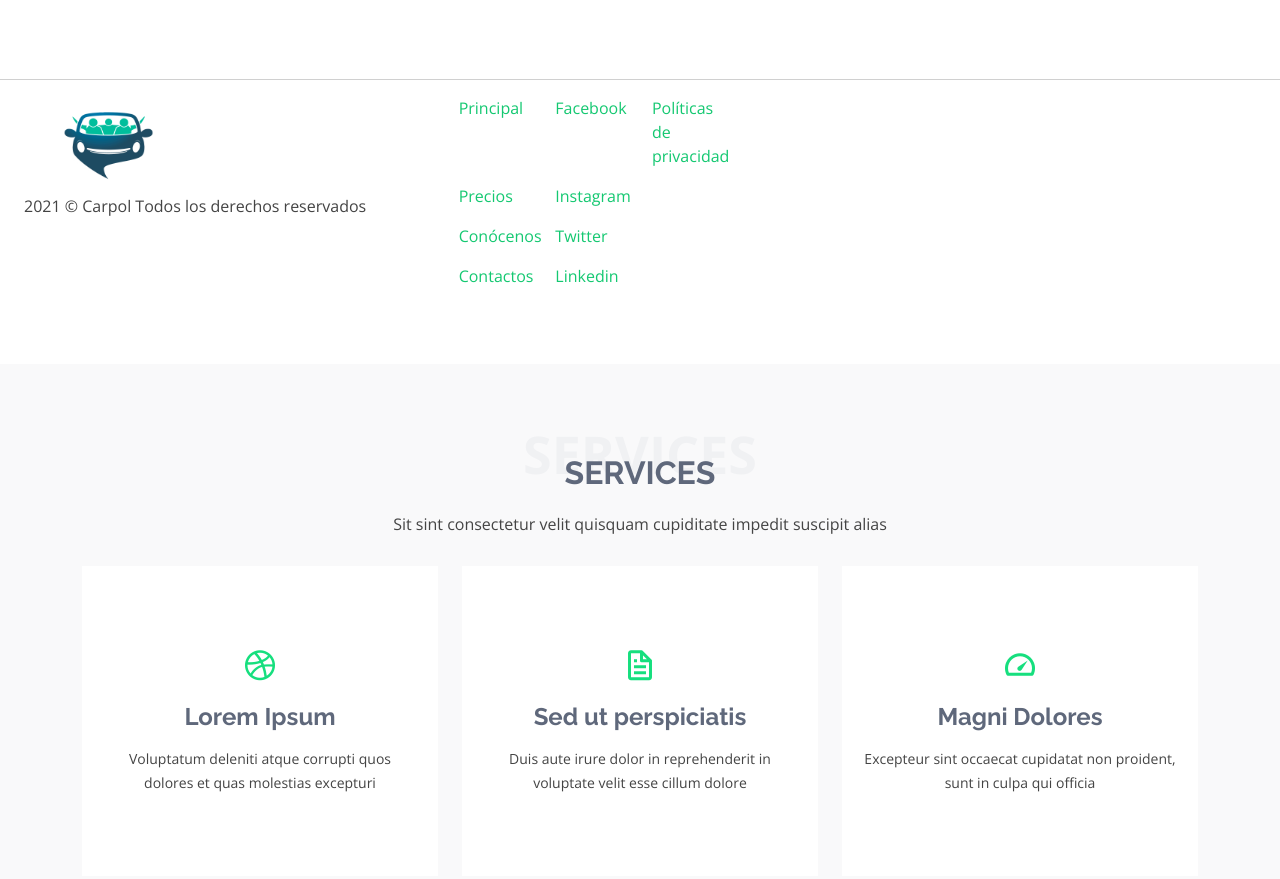
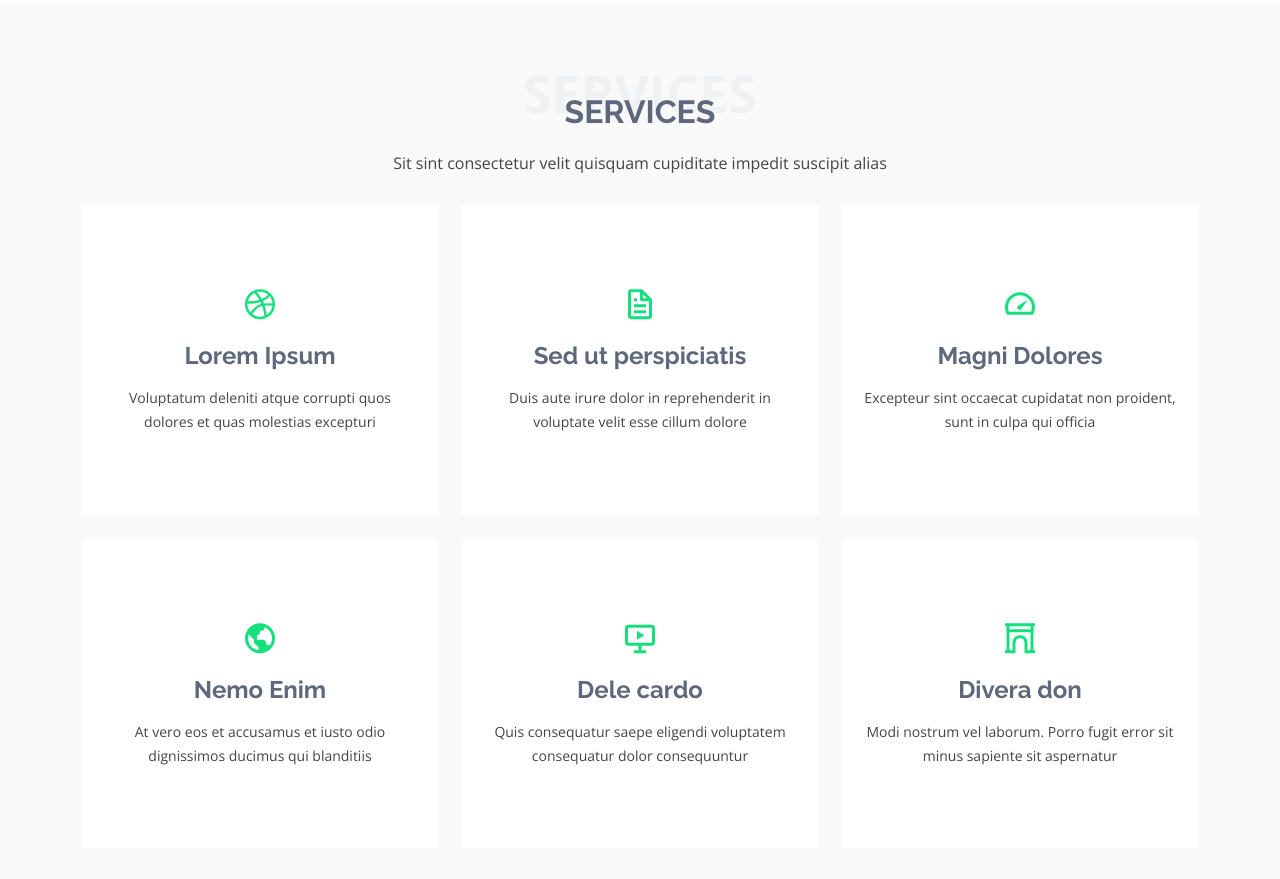
Before and after one commit to Cmenesess/DAWM, a plain HTML site: page eNno/index.html in a window 1280 px wide. Shown: the part 1917-2796 px from the top of the page. Drawn offline with nearby package versions, Linux system fonts and the light colour scheme.

```diff
--- a/eNno/index.html
+++ b/eNno/index.html
@@ -129,68 +129,7 @@
     </section><!-- End Hero --><!-- End About Section 2 -->
 
 
-    <section id="pie">
-      <hr>
-        <div class="row justify-content-start">
-          <div class="col-4">
-            <div class="container">
-              <div class="row">
-                <div class="col-lg-6 order-1 order-lg-2 hero-img">
-                <img src="assets/img/logo_adobespark.png" class="img-fluid" alt="Foto de conductores">
-                </div>
-              </div>
-              <div class="row">
-                <div class="col">
-                  <p>2021 © Carpol Todos los derechos reservados</p>
-                </div>
-              </div>
-            </div>
-          </div>
-          <div class="col-4">
-            <div class="container">
-              <div class="row">
-                <div class="col-lg-3">
-                  <p><a href="">Principal</a></p>
-                </div>
-                <div class="col-lg-3">
-                  <p><a href="">Facebook</a></p>
-                </div>
-                <div class="col-lg-3">
-                  <p><a href="">Políticas de privacidad</a></p>
-                </div>
-              </div>
 
-              <div class="row">
-                <div class="col-lg-3">
-                  <p><a href="">Precios</a></p>
-                </div>
-                <div class="col-lg-3">
-                  <p><a href="">Instagram</a></p>
-                </div>
-              </div>
-
-              <div class="row">
-                <div class="col-lg-3">
-                  <p><a href="">Conócenos</a></p>
-                </div>
-                <div class="col-lg-3">
-                  <p><a href="">Twitter</a></p>
-                </div>
-              </div>
-
-              <div class="row">
-                <div class="col-lg-3">
-                  <p><a href="">Contactos</a></p>
-                </div>
-                <div class="col-lg-3">
-                  <p><a href="">Linkedin</a></p>
-                </div>
-              </div>
-            </div>
-          </div>
-        </div>
-      </div>
-    </section>
 
 
 
@@ -550,7 +489,7 @@
 
     <div class="container footer-bottom clearfix">
       <div class="copyright">
-        &copy; Copyright <strong><span>eNno</span></strong>. All Rights Reserved
+        &copy; Copyright <strong><span>CarPol</span></strong>. All Rights Reserved
       </div>
       <div class="credits">
         <!-- All the links in the footer should remain intact. -->
```
